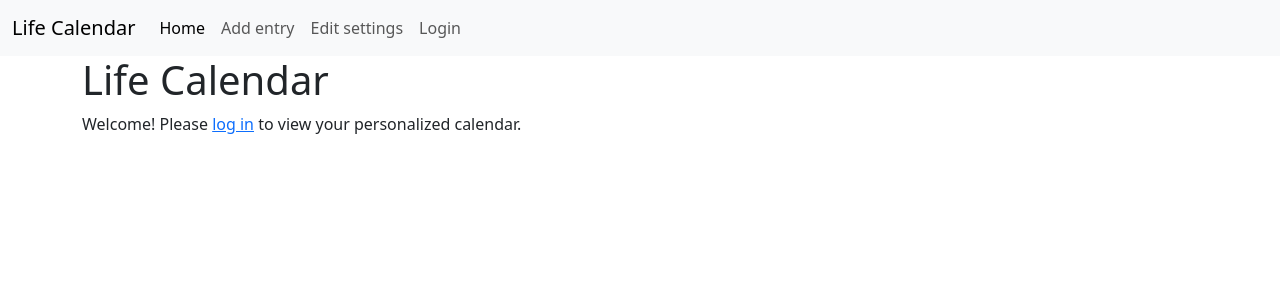
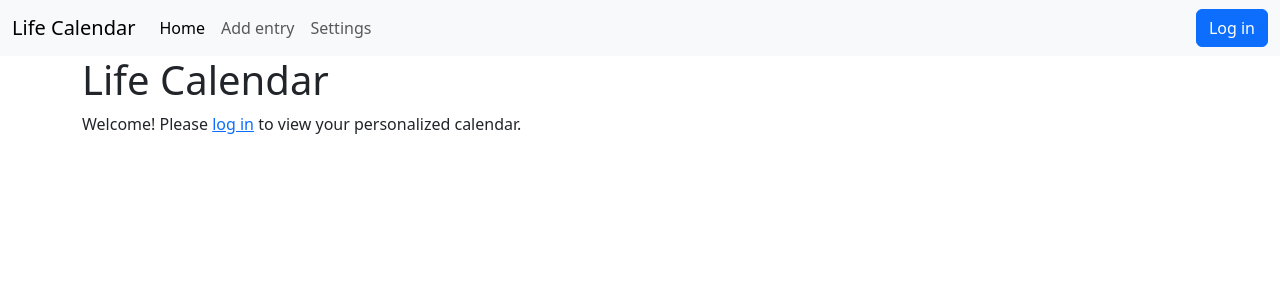
Before and after one commit to vinayh/lifecal-flask, a Flask app: page / in a window 1280 px wide. Shown: the top 300 px of the page. Run offline with Flask 3, Linux system fonts and the light colour scheme; parts of the project's set-up code (start-up, migrations or seed data) failed here and were passed over.

Commit message:
Log in/out links in navbar now work, added basic DOB/exp_years validation for user settings

```diff
--- a/app.py
+++ b/app.py
@@ -73,7 +73,7 @@ def get_user_parameters(conn) -> tuple[int, str, int]:
     return conn.execute('SELECT id, birth, exp_years FROM users').fetchone()
 
 
-def get_or_add_user(oauth_id: str) -> Optional[User]:
+def get_or_add_user(oauth_id: str) -> tuple[User, bool]:
     conn = get_db_connection()
     response = conn.execute('SELECT id, birth, exp_years FROM users WHERE oauth_id = ?', (oauth_id,)).fetchone()
     if response is None:
@@ -81,10 +81,12 @@ def get_or_add_user(oauth_id: str) -> Optional[User]:
         conn.commit()
         id, birth, exp_years = conn.execute('SELECT id, birth, exp_years FROM users WHERE oauth_id = ?',
                                             (oauth_id,)).fetchone()
+        is_new_user = True
     else:
         id, birth, exp_years = response
+        is_new_user = False
     conn.close()
-    return User(id=id, oauth_id=oauth_id, birth=birth, exp_years=exp_years)
+    return User(id=id, oauth_id=oauth_id, birth=birth, exp_years=exp_years), is_new_user
 
 
 def generate_all_entries(db_entries: list, birth: str, exp_years: int) -> list:
@@ -213,6 +215,15 @@ def delete(entry_id):
     return redirect(url_for('index'))
 
 
+def valid_iso_date(date: str) -> bool:
+    # TODO: Check start date for valid start of week
+    try:
+        datetime.datetime.fromisoformat(date)
+    except:
+        return False
+    return True
+
+
 @app.route('/settings', methods=('GET', 'POST'))
 @login_required
 def settings():
@@ -220,11 +231,20 @@ def settings():
     if request.method == 'POST':
         birth = request.form['birth']
         exp_years = request.form['exp_years']
+        valid_input = True
         if not birth:
             flash('Date of birth is required!')
+            valid_input = False
+        if not valid_iso_date(birth):
+            flash('Date of birth is required to be in YYYY-MM-DD format')
+            valid_input = False
         if not exp_years:
             flash('Life expectancy is required!')
-        if birth and exp_years:
+            valid_input = False
+        if not exp_years.isdigit():
+            flash('Life expectancy is required to be a non-negative integer value')
+            valid_input = False
+        if valid_input:
             conn = get_db_connection()
             conn.execute('UPDATE users SET birth = ?, exp_years = ? WHERE id = ?',
                          (birth, exp_years, current_user.id))
@@ -251,7 +271,7 @@ def logout():
 
 @app.route('/authorize/<provider>')
 def oauth2_authorize(provider):
-    if not current_user.is_anonymous:
+    if current_user.is_authenticated:
         return redirect(url_for('index'))
     if provider not in app.config['OAUTH2_PROVIDERS']:
         abort(404)
@@ -270,7 +290,7 @@ def oauth2_authorize(provider):
 
 @app.route('/callback/<provider>')
 def oauth2_callback(provider):
-    if not current_user.is_anonymous:
+    if current_user.is_authenticated:
         return redirect(url_for('index'))
     if provider not in app.config['OAUTH2_PROVIDERS']:
         abort(404)
@@ -303,9 +323,13 @@ def oauth2_callback(provider):
         abort(401)
     # Get or add user
     oauth_id = provider_info['userinfo']['oauth_id'](response)
-    user = get_or_add_user(oauth_id)
+    user, is_new_user = get_or_add_user(oauth_id)
     login_user(user)
-    return redirect(url_for('index'))
+    if is_new_user:
+        flash('Welcome to your new account. Please set your date of birth and life expectancy here.')
+        return redirect(url_for('settings'))
+    else:
+        return redirect(url_for('index'))
 
 
 if __name__ == '__main__':
--- a/templates/base.html
+++ b/templates/base.html
@@ -33,19 +33,19 @@
                         </li>
                         <li class="nav-item">
                             {% if active_page == 'settings' %}
-                                <a class="nav-link active" aria-current="page" href="{{  url_for('settings') }}">Edit user settings</a>
+                                <a class="nav-link active" aria-current="page" href="{{  url_for('settings') }}">Settings</a>
                             {% else %}
-                                <a class="nav-link" href="{{  url_for('settings') }}">Edit settings</a>
-                            {% endif %}
-                        </li>
-                        <li class="nav-item">
-                            {% if active_page == 'login' %}
-                                <a class="nav-link active" aria-current="page" href="{{  url_for('login') }}">Login</a>
-                            {% else %}
-                                <a class="nav-link" href="{{  url_for('login') }}">Login</a>
+                                <a class="nav-link" href="{{  url_for('settings') }}">Settings</a>
                             {% endif %}
                         </li>
                     </ul>
+                    <form class="d-flex" role="search">
+                        {% if current_user.is_authenticated %}
+                        <a class="btn btn-primary" href="{{  url_for('logout') }}">Log out</a>
+                        {% else %}
+                        <a class="btn btn-primary" href="{{  url_for('login') }}">Log in</a>
+                        {% endif %}
+                    </form>
                 </div>
             </div>
         </nav>
```
